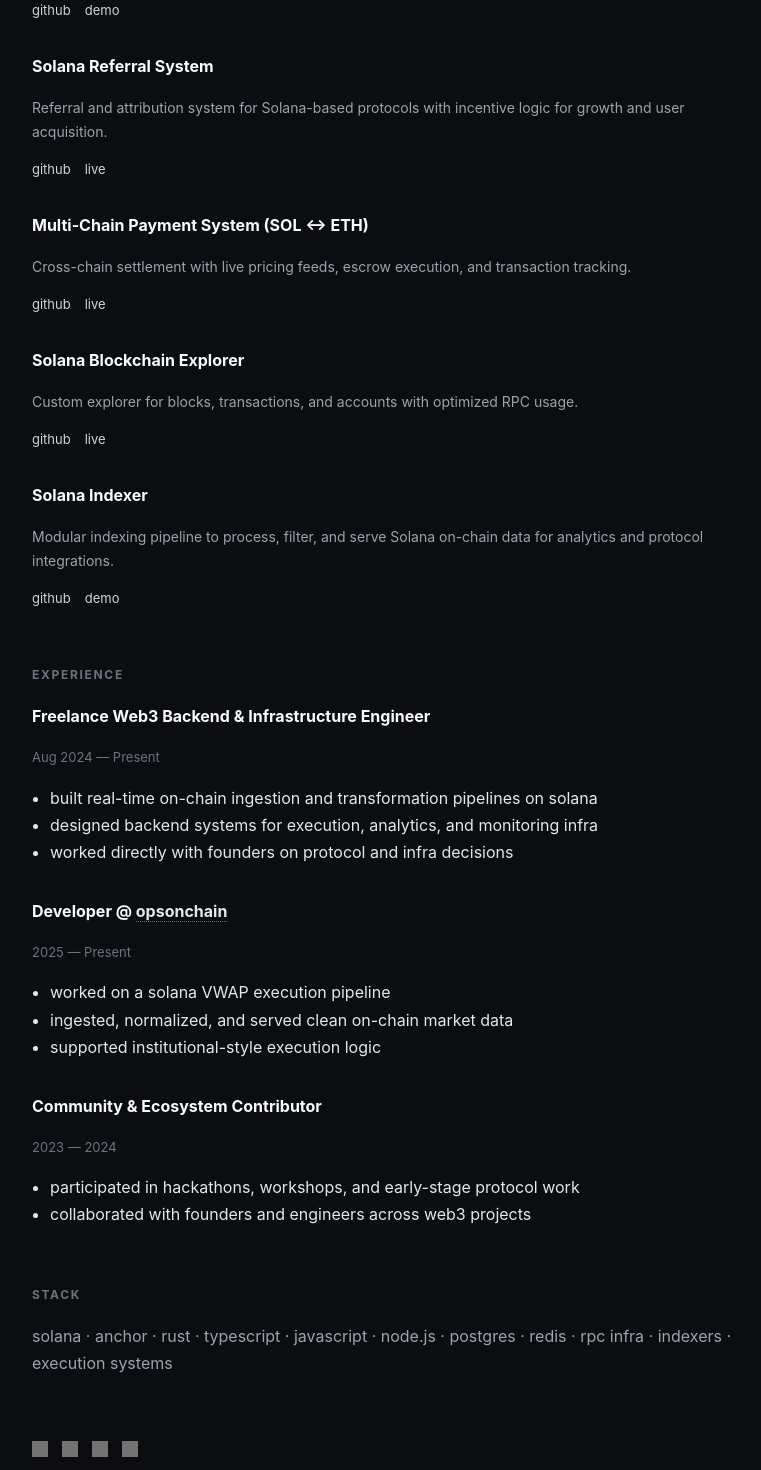
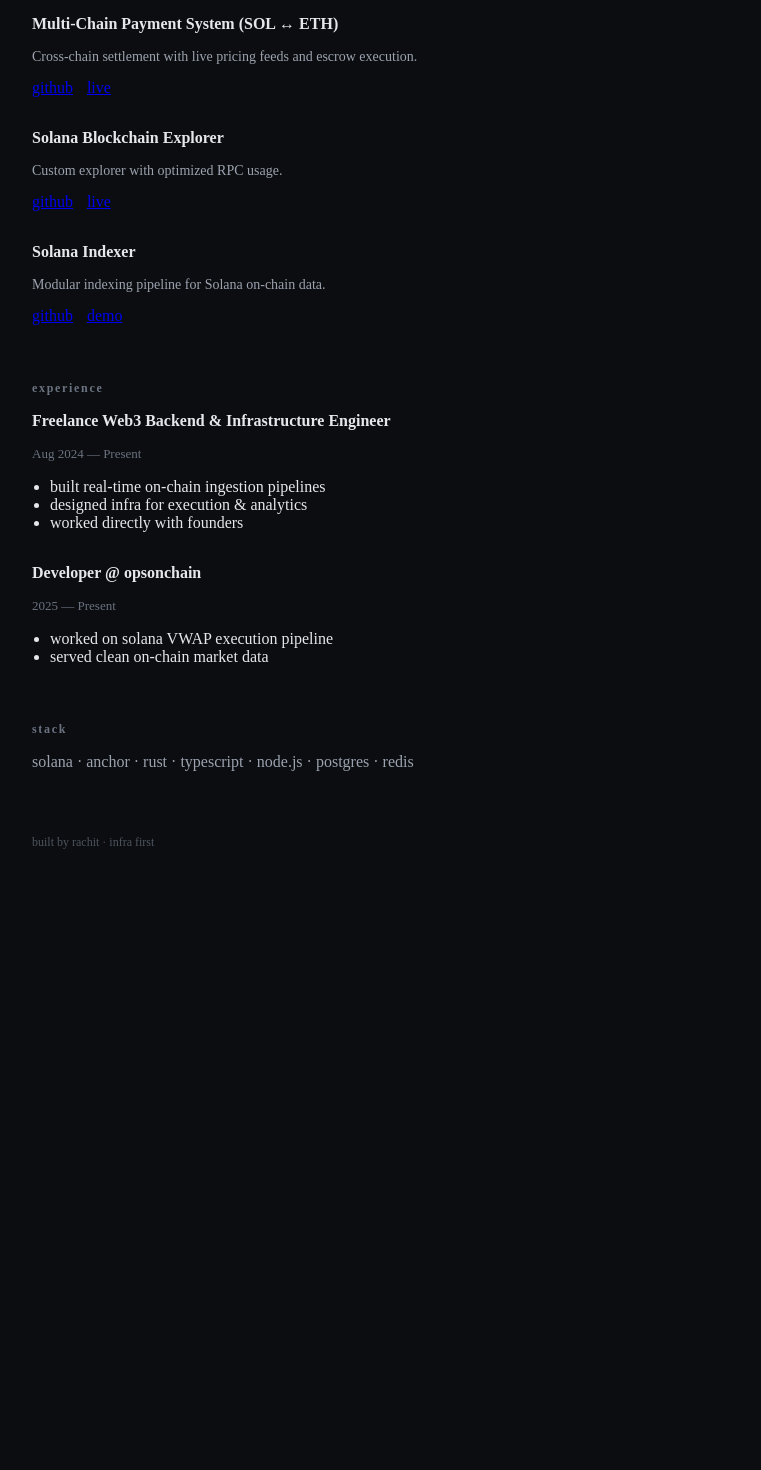
Before and after one commit to RachitSrivastava12/rachit-dev, a React (Vite) app: page / in a window 1280 px wide. Shown: the part 820-2290 px from the top of the page, without its empty margins (252-1013 px from the left). After the commit the page ends 1738 px from the top, so only its background shows below. Built offline with nearby package versions, Linux system fonts and the light colour scheme; grey boxes are pictures that could not be loaded.

Commit message:
jeeeeeez

```diff
--- a/src/App.jsx
+++ b/src/App.jsx
@@ -356,33 +356,27 @@
 //   }
 // };
 
+
 import React from "react";
 
 export default function App() {
   return (
     <>
-      {/* Global reset + Solana cursor */}
+      {/* Global reset + WORKING Solana cursor */}
       <style>{`
         html, body {
           margin: 0;
           padding: 0;
           background: #0b0d10;
-          cursor: url("https://upload.wikimedia.org/wikipedia/en/b/b9/Solana_logo.png") 16 16, auto;
+          cursor: url("https://cdn.jsdelivr.net/gh/trustwallet/assets@master/blockchains/solana/info/logo.png") 16 16, auto !important;
         }
 
         * {
           box-sizing: border-box;
-          cursor: inherit;
         }
 
-        a {
-          text-decoration: none;
-          color: inherit;
-          cursor: url("https://upload.wikimedia.org/wikipedia/en/b/b9/Solana_logo.png") 16 16, pointer;
-        }
-
-        button {
-          cursor: url("https://upload.wikimedia.org/wikipedia/en/b/b9/Solana_logo.png") 16 16, pointer;
+        a, button {
+          cursor: url("https://cdn.jsdelivr.net/gh/trustwallet/assets@master/blockchains/solana/info/logo.png") 16 16, pointer !important;
         }
       `}</style>
 
@@ -444,7 +438,7 @@ export default function App() {
 
             <Project
               title="Solana Cluster Detection System"
-              desc="Real-time detection of coordinated wallets, funding flows, spend rates, and rpc health signals. Designed for infra monitoring, indexers, and trading systems."
+              desc="Real-time detection of coordinated wallets, funding flows, spend rates, and rpc health signals."
               links={[
                 ["github", "https://github.com/RachitSrivastava12/dec-clust"],
                 ["demo", "https://dec-clust.vercel.app"]
@@ -453,7 +447,7 @@ export default function App() {
 
             <Project
               title="Solana Referral System"
-              desc="Referral and attribution system for Solana-based protocols with incentive logic for growth and user acquisition."
+              desc="Referral and attribution system for Solana-based protocols."
               links={[
                 ["github", "https://github.com/RachitSrivastava12/SolanaReferral"],
                 ["live", "https://solana-referral.vercel.app"]
@@ -462,7 +456,7 @@ export default function App() {
 
             <Project
               title="Multi-Chain Payment System (SOL ↔ ETH)"
-              desc="Cross-chain settlement with live pricing feeds, escrow execution, and transaction tracking."
+              desc="Cross-chain settlement with live pricing feeds and escrow execution."
               links={[
                 ["github", "https://github.com/RachitSrivastava12/Multi-Chain-Payment-System"],
                 ["live", "https://multi-chain-payment-system.vercel.app"]
@@ -471,7 +465,7 @@ export default function App() {
 
             <Project
               title="Solana Blockchain Explorer"
-              desc="Custom explorer for blocks, transactions, and accounts with optimized RPC usage."
+              desc="Custom explorer with optimized RPC usage."
               links={[
                 ["github", "https://github.com/RachitSrivastava12/SolanaExplorer"],
                 ["live", "https://solana-explorer-ten.vercel.app"]
@@ -480,7 +474,7 @@ export default function App() {
 
             <Project
               title="Solana Indexer"
-              desc="Modular indexing pipeline to process, filter, and serve Solana on-chain data for analytics and protocol integrations."
+              desc="Modular indexing pipeline for Solana on-chain data."
               links={[
                 ["github", "https://github.com/RachitSrivastava12/Solana-Indexer"],
                 ["demo", "https://solana-indexer-a7wc.vercel.app"]
@@ -496,40 +490,18 @@ export default function App() {
               role="Freelance Web3 Backend & Infrastructure Engineer"
               time="Aug 2024 — Present"
               points={[
-                "built real-time on-chain ingestion and transformation pipelines on solana",
-                "designed backend systems for execution, analytics, and monitoring infra",
-                "worked directly with founders on protocol and infra decisions"
+                "built real-time on-chain ingestion pipelines",
+                "designed infra for execution & analytics",
+                "worked directly with founders"
               ]}
             />
 
             <Experience
-              role={
-                <>
-                  Developer @{" "}
-                  <a
-                    href="https://x.com/opsonchain"
-                    target="_blank"
-                    rel="noreferrer"
-                    style={styles.inlineLink}
-                  >
-                    opsonchain
-                  </a>
-                </>
-              }
+              role="Developer @ opsonchain"
               time="2025 — Present"
               points={[
-                "worked on a solana VWAP execution pipeline",
-                "ingested, normalized, and served clean on-chain market data",
-                "supported institutional-style execution logic"
-              ]}
-            />
-
-            <Experience
-              role="Community & Ecosystem Contributor"
-              time="2023 — 2024"
-              points={[
-                "participated in hackathons, workshops, and early-stage protocol work",
-                "collaborated with founders and engineers across web3 projects"
+                "worked on solana VWAP execution pipeline",
+                "served clean on-chain market data"
               ]}
             />
           </section>
@@ -538,19 +510,12 @@ export default function App() {
           <section style={styles.section}>
             <SectionTitle>stack</SectionTitle>
             <p style={styles.muted}>
-              solana · anchor · rust · typescript · javascript · node.js ·
-              postgres · redis · rpc infra · indexers · execution systems
+              solana · anchor · rust · typescript · node.js · postgres · redis
             </p>
           </section>
 
           {/* Footer */}
           <footer style={styles.footer}>
-            <div style={styles.footerLinks}>
-              <IconLink href="https://github.com/RachitSrivastava12" src="https://cdn.jsdelivr.net/npm/simple-icons@v9/icons/github.svg" />
-              <IconLink href="https://x.com/Rachit_twts" src="https://cdn.jsdelivr.net/npm/simple-icons@v9/icons/x.svg" />
-              <IconLink href="https://www.linkedin.com/in/rachit-dhh/" src="https://cdn.jsdelivr.net/npm/simple-icons@v9/icons/linkedin.svg" />
-              <IconLink href="https://drive.google.com/file/d/1QRlr8ZT3agQIUl6MtvQNm-rdQA67D61S/view" src="https://cdn.jsdelivr.net/npm/simple-icons@v9/icons/googledrive.svg" />
-            </div>
             <p style={styles.footerNote}>built by rachit · infra first</p>
           </footer>
 
@@ -563,10 +528,7 @@ export default function App() {
 /* ---------- Components ---------- */
 
 const Divider = () => <div style={styles.divider} />;
-
-const SectionTitle = ({ children }) => (
-  <h2 style={styles.sectionTitle}>{children}</h2>
-);
+const SectionTitle = ({ children }) => <h2 style={styles.sectionTitle}>{children}</h2>;
 
 const Project = ({ title, desc, links }) => (
   <div style={styles.block}>
@@ -575,7 +537,7 @@ const Project = ({ title, desc, links }) => (
     <div style={styles.links}>
       {links.map(([label, url]) => (
         <a key={url} href={url} target="_blank" rel="noreferrer">
-          <IconText label={label} />
+          {label}
         </a>
       ))}
     </div>
@@ -587,124 +549,30 @@ const Experience = ({ role, time, points }) => (
     <h3 style={styles.blockTitle}>{role}</h3>
     <p style={styles.time}>{time}</p>
     <ul style={styles.list}>
-      {points.map((p, i) => (
-        <li key={i}>{p}</li>
-      ))}
+      {points.map((p, i) => <li key={i}>{p}</li>)}
     </ul>
   </div>
 );
 
-const IconLink = ({ href, src }) => (
-  <a href={href} target="_blank" rel="noreferrer">
-    <img src={src} alt="" style={styles.icon} />
-  </a>
-);
-
-const IconText = ({ label }) => <span style={styles.linkText}>{label}</span>;
-
 /* ---------- Styles ---------- */
 
 const styles = {
-  page: {
-    background: "#0b0d10",
-    color: "#e5e7eb",
-    minHeight: "100vh",
-    fontFamily: "Inter, system-ui, sans-serif"
-  },
-  container: {
-    maxWidth: "760px",
-    margin: "0 auto",
-    padding: "56px 24px"
-  },
-  header: {
-    display: "flex",
-    justifyContent: "space-between",
-    alignItems: "center"
-  },
-  title: {
-    fontSize: "22px",
-    fontWeight: 500
-  },
-  subtitle: {
-    fontSize: "13px",
-    color: "#9ca3af",
-    marginTop: "4px"
-  },
-  nav: {
-    display: "flex",
-    gap: "16px",
-    fontSize: "13px",
-    color: "#d1d5db"
-  },
-  divider: {
-    height: "1px",
-    background: "#1f2933",
-    margin: "32px 0"
-  },
-  section: {
-    marginBottom: "56px",
-    lineHeight: 1.7
-  },
-  sectionTitle: {
-    fontSize: "12px",
-    letterSpacing: "0.14em",
-    color: "#6b7280",
-    marginBottom: "18px",
-    textTransform: "uppercase"
-  },
-  muted: {
-    color: "#9ca3af"
-  },
-  list: {
-    paddingLeft: "18px"
-  },
-  block: {
-    marginBottom: "32px"
-  },
-  blockTitle: {
-    fontSize: "16px",
-    color: "#f9fafb"
-  },
-  blockDesc: {
-    fontSize: "14px",
-    color: "#9ca3af",
-    marginTop: "6px"
-  },
-  time: {
-    fontSize: "13px",
-    color: "#6b7280",
-    marginBottom: "6px"
-  },
-  links: {
-    marginTop: "8px",
-    display: "flex",
-    gap: "14px",
-    fontSize: "13px",
-    color: "#d1d5db"
-  },
-  linkText: {
-    color: "#d1d5db"
-  },
-  inlineLink: {
-    color: "#e5e7eb",
-    borderBottom: "1px dotted #6b7280"
-  },
-  footer: {
-    marginTop: "64px",
-    fontSize: "12px",
-    color: "#6b7280"
-  },
-  footerLinks: {
-    display: "flex",
-    gap: "14px",
-    marginBottom: "12px"
-  },
-  footerNote: {
-    opacity: 0.7
-  },
-  icon: {
-    width: "16px",
-    height: "16px",
-    filter: "invert(70%)"
-  }
+  page: { background: "#0b0d10", color: "#e5e7eb", minHeight: "100vh" },
+  container: { maxWidth: "760px", margin: "0 auto", padding: "56px 24px" },
+  header: { display: "flex", justifyContent: "space-between" },
+  title: { fontSize: "22px" },
+  subtitle: { fontSize: "13px", color: "#9ca3af" },
+  nav: { display: "flex", gap: "16px" },
+  divider: { height: "1px", background: "#1f2933", margin: "32px 0" },
+  section: { marginBottom: "56px" },
+  sectionTitle: { fontSize: "12px", letterSpacing: "0.14em", color: "#6b7280" },
+  muted: { color: "#9ca3af" },
+  list: { paddingLeft: "18px" },
+  block: { marginBottom: "32px" },
+  blockTitle: { fontSize: "16px" },
+  blockDesc: { fontSize: "14px", color: "#9ca3af" },
+  time: { fontSize: "13px", color: "#6b7280" },
+  links: { display: "flex", gap: "14px" },
+  footer: { marginTop: "64px", fontSize: "12px", color: "#6b7280" },
+  footerNote: { opacity: 0.7 }
 };
```
